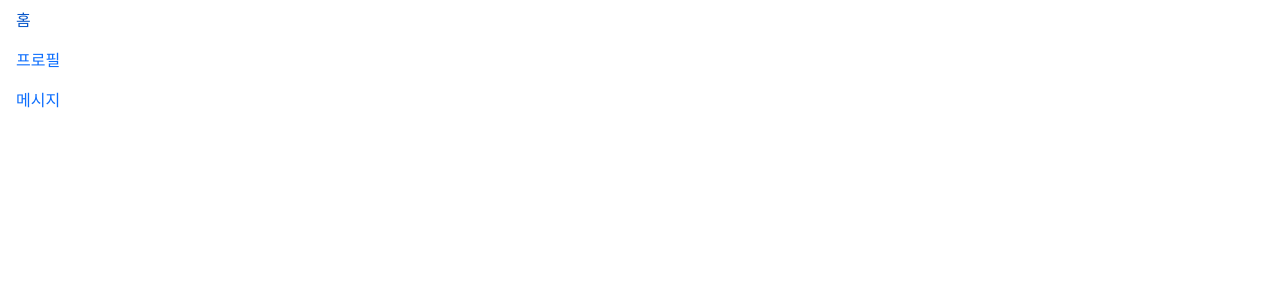
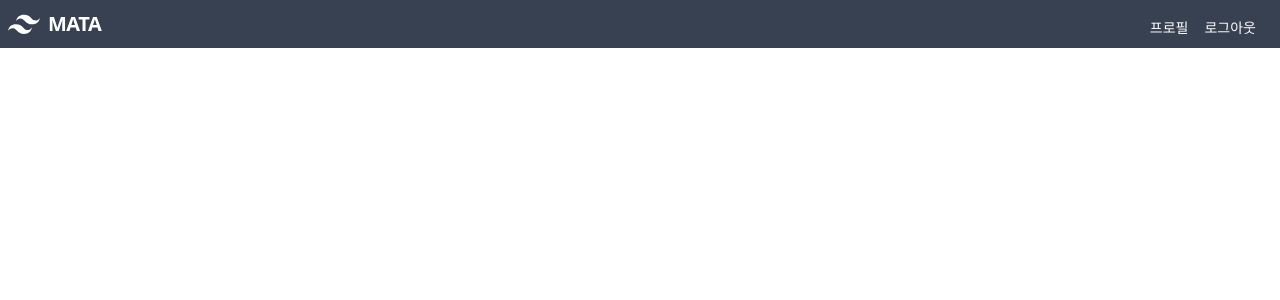
Before and after one commit to PolarbearHam/MATA2, a React (Create React App) app in the folder mata2/: page / in a window 1280 px wide. Shown: the top 300 px of the page. Built offline with nearby package versions, Linux system fonts and the light colour scheme.

Commit message:
Feat:Header 컴포넌트

```diff
--- a/mata2/src/components/Header.js
+++ b/mata2/src/components/Header.js
@@ -1,20 +1,44 @@
 import React from 'react';
 import 'bootstrap/dist/css/bootstrap.min.css';
 
-const Header = () => {
+const Header = (props) => {
+
+
+
+  const dropdown = () => {
+    document.getElementById("nav-content").classList.toggle("hidden");
+  }
   return (
-    <nav>
-      <ul class="nav flex-column">
-        <li class="nav-item">
-          <a class="nav-link active" href="#">홈</a>
-        </li>
-        <li class="nav-item">
-          <a class="nav-link" href="#">프로필</a>
-        </li>
-        <li class="nav-item">
-          <a class="nav-link" href="#">메시지</a>
-        </li>
-      </ul>
+    <nav className="flex items-center justify-between flex-wrap bg-gray-700 p-2">
+      <div className="flex items-center flex-shrink-0 text-white mr-6">
+        <svg className="fill-current h-8 w-8 mr-2" width="54" height="54" viewBox="0 0 54 54"
+             xmlns="http://www.w3.org/2000/svg">
+          <path
+            d="M13.5 22.1c1.8-7.2 6.3-10.8 13.5-10.8 10.8 0 12.15 8.1 17.55 9.45 3.6.9 6.75-.45 9.45-4.05-1.8 7.2-6.3 10.8-13.5 10.8-10.8 0-12.15-8.1-17.55-9.45-3.6-.9-6.75.45-9.45 4.05zM0 38.3c1.8-7.2 6.3-10.8 13.5-10.8 10.8 0 12.15 8.1 17.55 9.45 3.6.9 6.75-.45 9.45-4.05-1.8 7.2-6.3 10.8-13.5 10.8-10.8 0-12.15-8.1-17.55-9.45-3.6-.9-6.75.45-9.45 4.05z"/>
+        </svg>
+        <span className="font-semibold text-xl tracking-tight">MATA</span>
+      </div>
+      <div className="block lg:hidden">
+        <button onClick={dropdown}
+          className="flex items-center px-3 py-2 border rounded text-white border-teal-400 hover:text-white hover:border-white">
+          <svg className="fill-current h-3 w-3" viewBox="0 0 20 20" xmlns="http://www.w3.org/2000/svg">
+            <title>Menu</title>
+            <path d="M0 3h20v2H0V3zm0 6h20v2H0V9zm0 6h20v2H0v-2z"/>
+          </svg>
+        </button>
+      </div>
+      <div id="nav-content" className="w-full lg:flex lg:w-auto">
+        <div className="text-sm lg:flex-grow lg:items-center lg:justify-end">
+          <a href="#responsive-header"
+             className="block no-underline mt-2 lg:mt-1 lg:inline-block text-white hover:text-blue-200 mr-4">
+            프로필
+          </a>
+          <a href="#responsive-header"
+             className="block no-underline mt-2 lg:inline-block text-white hover:text-blue-200 mr-4 ">
+            로그아웃
+          </a>
+        </div>
+      </div>
     </nav>
   );
 };
--- a/mata2/src/layout/DashboardLayout.js
+++ b/mata2/src/layout/DashboardLayout.js
@@ -5,8 +5,8 @@
 const DashboardLayout = (props) => {
   return (
     <div>
-      <Header/>
-      <Sidebar/>
+      <Header state={props.state}/>
+      <Sidebar state={props.state}/>
       {props.children}
     </div>
   )
--- a/mata2/src/layout/WelcomeLayout.js
+++ b/mata2/src/layout/WelcomeLayout.js
@@ -5,7 +5,7 @@
 const WelcomeLayout = (props) => {
   return (
     <div>
-      <Header/>
+      <Header state={props.state}/>
       {props.children}
     </div>
   )
```
